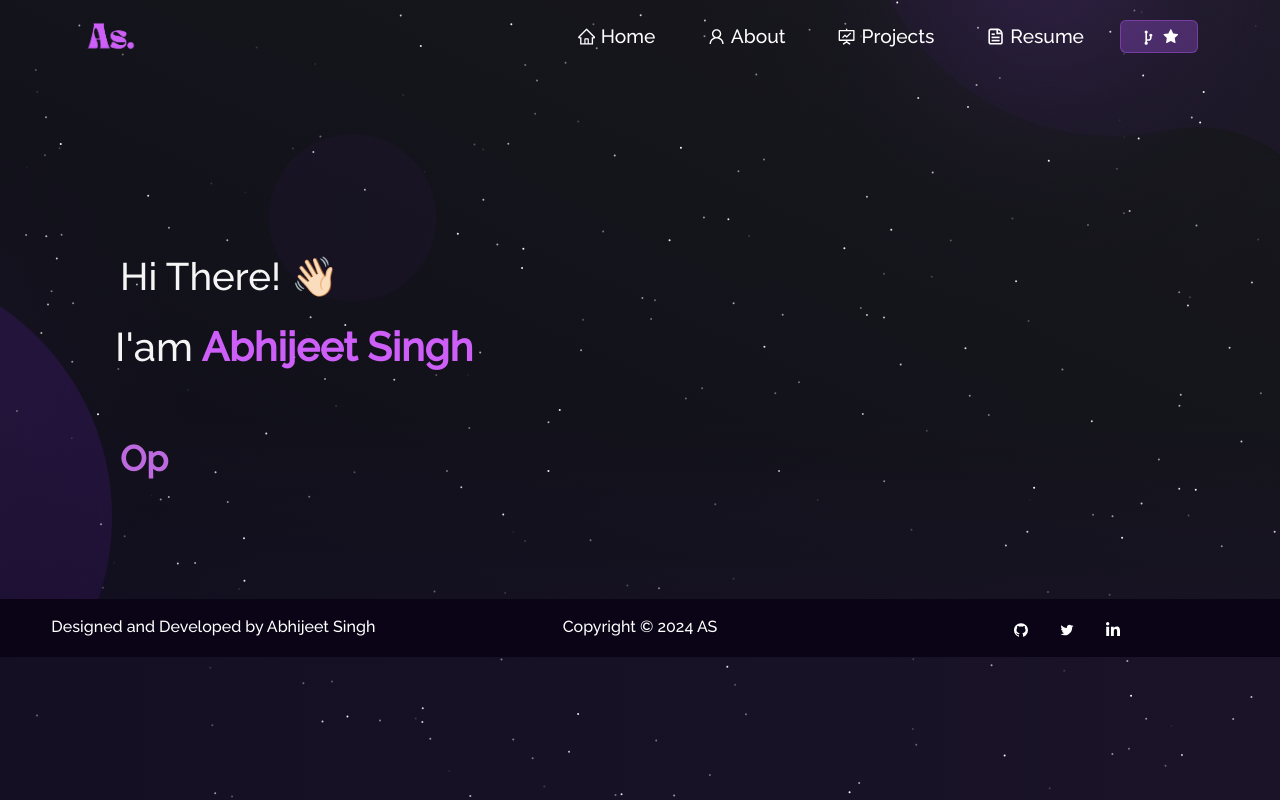
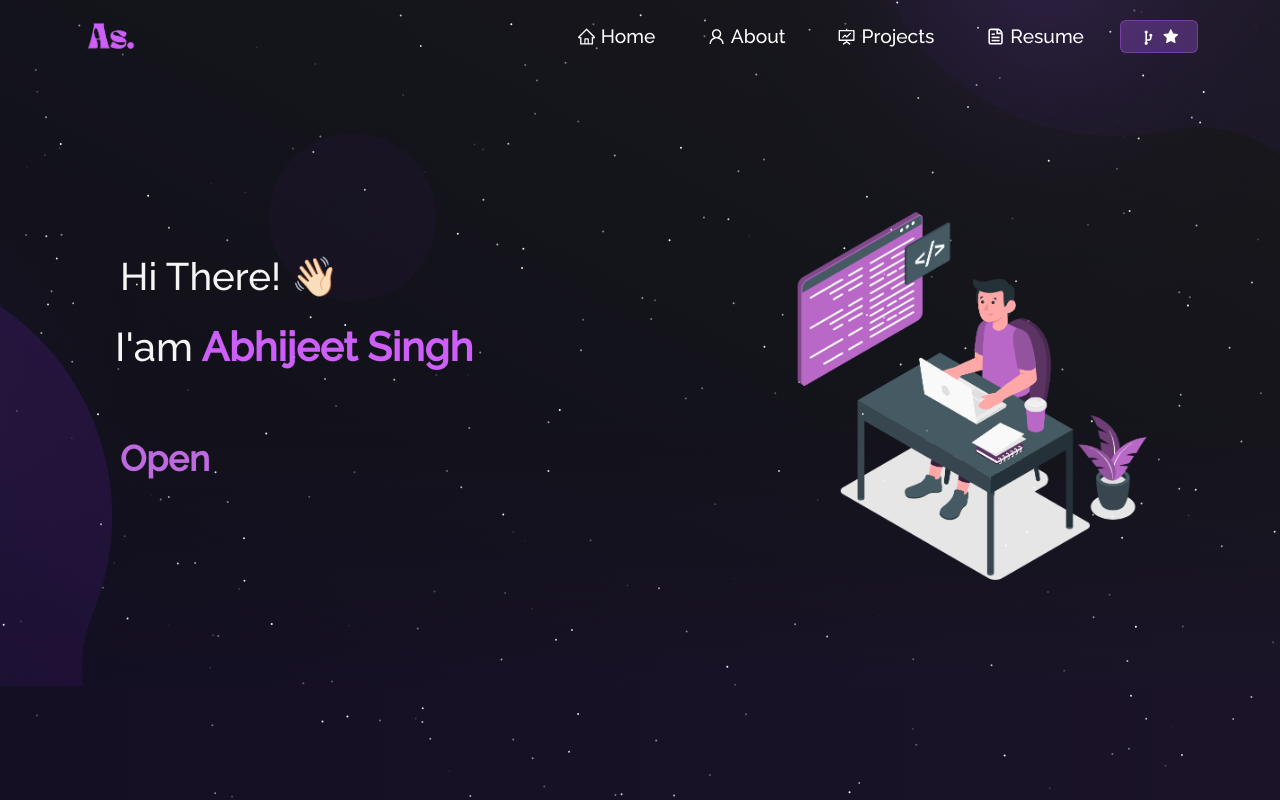
Before and after one commit to iamabhijeet2003/iamabhijeet, a React (Create React App) app: page / in a window 1280 px wide. Shown: the top 800 px of the page. Built offline with nearby package versions, Linux system fonts and the light colour scheme.

Commit message:
add image

```diff
--- a/src/components/Home/Home.js
+++ b/src/components/Home/Home.js
@@ -2,6 +2,8 @@
 import { Container, Row, Col} from "react-bootstrap";
 import Particle from "../Particle";
 import Type from "./Type";
+import Home2 from "./Home2";
+import homeLogo from "../../Assets/home-main.svg"
 function Home(){
     return(
         <section>
@@ -26,9 +28,19 @@
                                 <Type />
                             </div>
                         </Col>
+
+                        <Col>
+                            <img
+                                src={homeLogo}
+                                alt="programmer on desk"
+                                className="img-fluid"
+                                style={{maxHeight:"450px"}}
+                            />
+                        </Col>
                     </Row>
                 </Container>
             </Container>
+            <Home2 />
         </section>
     )
 }
```
